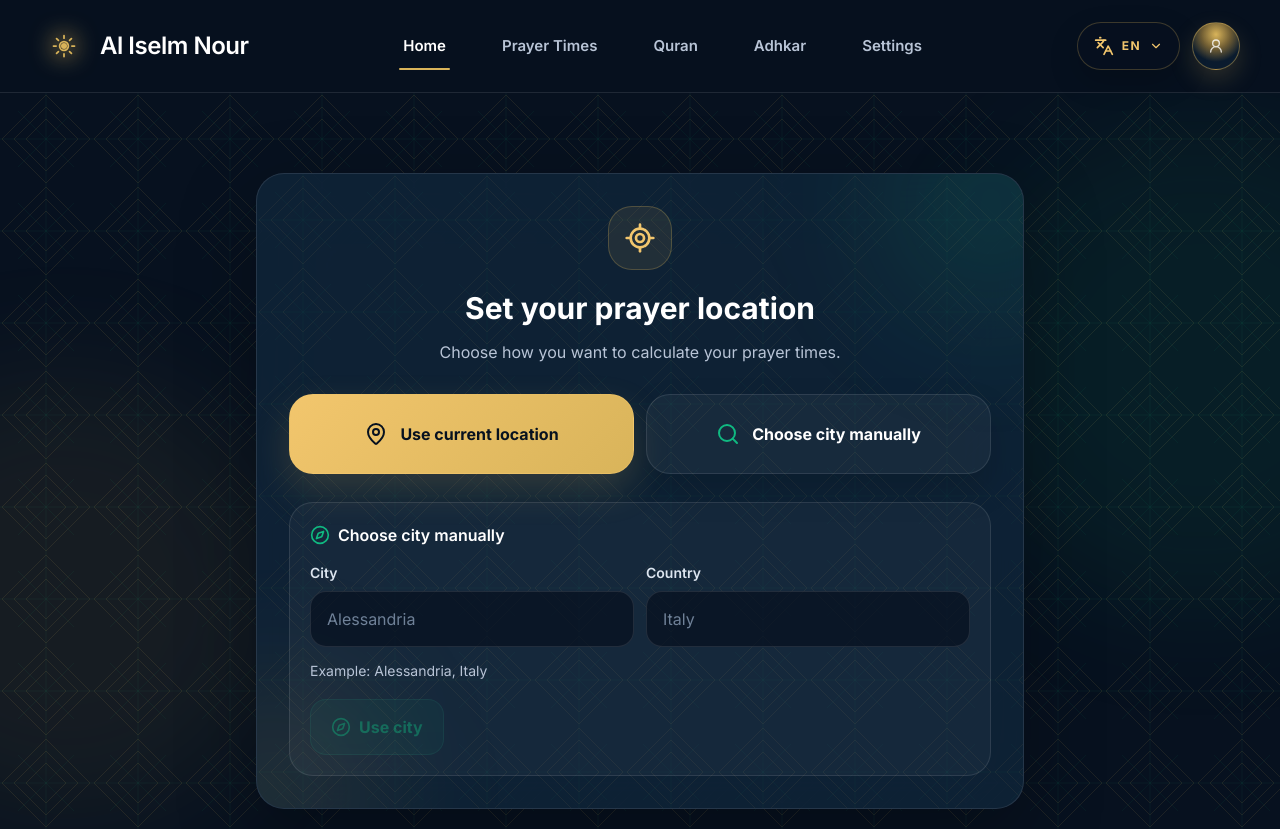
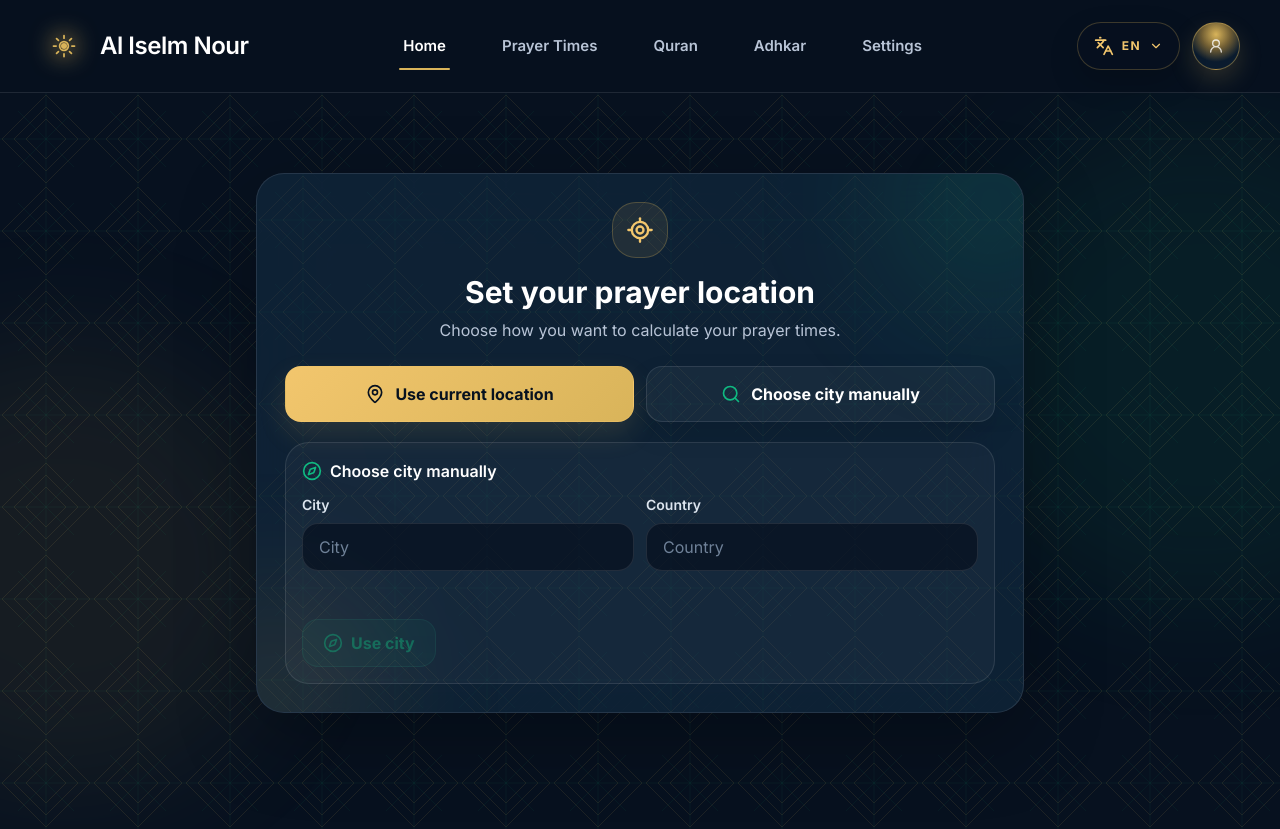
Before and after one commit to faresxjmaii/Sabili-Islamic-Quran-App, a React (Vite) app: page / in a window 1280 px wide. Shown: the top 829 px of the page. Built offline with nearby package versions, Linux system fonts and the light colour scheme; a web font is replaced by a local one.

Commit message:
Refine location setup layout

```diff
--- a/src/components/LocationPermissionCard.tsx
+++ b/src/components/LocationPermissionCard.tsx
@@ -38,16 +38,16 @@ export default function LocationPermissionCard({
   };
 
   return (
-    <section className="relative mx-auto max-w-3xl overflow-hidden rounded-[28px] border border-white/10 bg-[#0F2438]/88 p-5 text-center shadow-[0_26px_80px_rgba(0,0,0,0.28)] backdrop-blur-2xl sm:p-8">
+    <section className="relative mx-auto max-w-3xl overflow-hidden rounded-[28px] border border-white/10 bg-[#0F2438]/88 p-5 text-center shadow-[0_26px_80px_rgba(0,0,0,0.28)] backdrop-blur-2xl sm:p-7">
       <div className="absolute inset-0 bg-pattern opacity-45" />
       <div className="absolute -right-20 -top-20 size-56 rounded-full bg-[#10B981]/12 blur-3xl" />
       <div className="absolute -bottom-24 -left-24 size-56 rounded-full bg-[#D9B45A]/10 blur-3xl" />
       <div className="relative z-10">
-        <span className="mx-auto grid size-16 place-items-center rounded-3xl border border-[#D9B45A]/25 bg-[#D9B45A]/10 text-[#F2C66D]">
-          <LocateFixed className="size-8" />
+        <span className="mx-auto grid size-14 place-items-center rounded-3xl border border-[#D9B45A]/25 bg-[#D9B45A]/10 text-[#F2C66D]">
+          <LocateFixed className="size-7" />
         </span>
-        <h2 className="mt-5 text-2xl font-bold text-white sm:text-3xl">{t('locationSetupTitle')}</h2>
-        <p className="mx-auto mt-3 max-w-xl text-base leading-7 text-[#B8C4D6]">
+        <h2 className="mt-4 text-2xl font-bold text-white sm:text-3xl">{t('locationSetupTitle')}</h2>
+        <p className="mx-auto mt-2 max-w-xl text-sm leading-6 text-[#B8C4D6] sm:text-base">
           {t('locationSetupSubtitle')}
         </p>
 
@@ -57,29 +57,29 @@ export default function LocationPermissionCard({
           </div>
         ) : null}
 
-        <div className="mt-7 grid gap-3 sm:grid-cols-2">
+        <div className="mt-6 grid gap-3 sm:grid-cols-2">
           <button
             onClick={onEnable}
             disabled={isLocating}
-            className="group relative flex min-h-20 w-full items-center justify-center gap-3 overflow-hidden rounded-3xl border border-[#F2C66D]/40 bg-[linear-gradient(135deg,#F2C66D,#D9B45A)] px-5 py-4 text-base font-bold text-[#07111F] shadow-[0_16px_36px_rgba(217,180,90,0.18)] transition hover:-translate-y-0.5 disabled:cursor-wait disabled:opacity-70"
+            className="group relative flex min-h-14 w-full items-center justify-center gap-2.5 overflow-hidden rounded-2xl border border-[#F2C66D]/35 bg-[linear-gradient(135deg,#F2C66D,#D9B45A)] px-4 py-3 text-sm font-bold text-[#07111F] shadow-[0_12px_28px_rgba(217,180,90,0.14)] transition hover:-translate-y-0.5 disabled:cursor-wait disabled:opacity-70 sm:text-base"
             type="button"
           >
             <span className="absolute inset-0 translate-x-[-120%] bg-gradient-to-r from-transparent via-white/30 to-transparent transition duration-700 group-hover:translate-x-[120%]" />
-            <MapPin className="relative size-6" />
+            <MapPin className="relative size-5" />
             <span className="relative">{isLocating ? t('detectingLocation') : t('locationUseCurrent')}</span>
           </button>
 
           <a
             href="#manual-location"
-            className="flex min-h-20 w-full items-center justify-center gap-3 rounded-3xl border border-white/10 bg-white/[0.045] px-5 py-4 text-base font-bold text-white shadow-[0_16px_36px_rgba(0,0,0,0.12)] transition hover:-translate-y-0.5 hover:bg-white/[0.07]"
+            className="flex min-h-14 w-full items-center justify-center gap-2.5 rounded-2xl border border-white/10 bg-white/[0.045] px-4 py-3 text-sm font-bold text-white shadow-[0_12px_28px_rgba(0,0,0,0.10)] transition hover:-translate-y-0.5 hover:bg-white/[0.07] sm:text-base"
           >
-            <Search className="size-6 text-[#10B981]" />
+            <Search className="size-5 text-[#10B981]" />
             {t('chooseCityManually')}
           </a>
         </div>
 
-        <div id="manual-location" className="mt-7 rounded-[24px] border border-white/10 bg-white/[0.035] p-4 text-start sm:p-5">
-          <p className="mb-4 flex items-center gap-2 text-base font-semibold text-white">
+        <div id="manual-location" className="mt-5 rounded-[24px] border border-white/10 bg-white/[0.035] p-4 text-start">
+          <p className="mb-3 flex items-center gap-2 text-base font-semibold text-white">
             <Compass className="size-5 text-[#10B981]" />
             {t('chooseCityManually')}
           </p>
@@ -91,7 +91,7 @@ export default function LocationPermissionCard({
                 value={city}
                 onChange={(event) => setCity(event.target.value)}
                 placeholder={t('cityPlaceholder')}
-                className="h-14 w-full rounded-2xl border border-white/10 bg-[#07111F]/70 px-4 text-base text-white outline-none transition placeholder:text-[#6F8198] focus:border-[#D9B45A]/35"
+                className="h-12 w-full rounded-2xl border border-white/10 bg-[#07111F]/70 px-4 text-sm text-white outline-none transition placeholder:text-[#6F8198] focus:border-[#D9B45A]/35 sm:text-base"
               />
             </label>
 
@@ -106,7 +106,7 @@ export default function LocationPermissionCard({
                 }}
                 placeholder={t('countryPlaceholder')}
                 list="supported-country-options"
-                className="h-14 w-full rounded-2xl border border-white/10 bg-[#07111F]/70 px-4 text-base text-white outline-none transition placeholder:text-[#6F8198] focus:border-[#D9B45A]/35"
+                className="h-12 w-full rounded-2xl border border-white/10 bg-[#07111F]/70 px-4 text-sm text-white outline-none transition placeholder:text-[#6F8198] focus:border-[#D9B45A]/35 sm:text-base"
               />
               <datalist id="supported-country-options">
                 {supportedCountries.map((item) => (
@@ -124,15 +124,13 @@ export default function LocationPermissionCard({
                 <CheckCircle2 className="size-4 text-[#10B981]" />
                 {getCountryName(normalizedCountry, language)}
               </p>
-            ) : (
-              <p>{t('manualLocationExample')}</p>
-            )}
+            ) : null}
           </div>
 
           <button
             disabled={!canUseManual}
             onClick={handleUseManual}
-            className="mt-4 inline-flex h-14 w-full items-center justify-center gap-2 rounded-2xl border border-emerald-300/20 bg-emerald-400/12 px-5 text-base font-bold text-[#10B981] transition hover:bg-emerald-400/18 disabled:cursor-not-allowed disabled:opacity-45 sm:w-auto"
+            className="mt-3 inline-flex h-12 w-full items-center justify-center gap-2 rounded-2xl border border-emerald-300/20 bg-emerald-400/12 px-5 text-sm font-bold text-[#10B981] transition hover:bg-emerald-400/18 disabled:cursor-not-allowed disabled:opacity-45 sm:w-auto sm:text-base"
             type="button"
           >
             <Compass className="size-5" />
--- a/src/i18n.ts
+++ b/src/i18n.ts
@@ -78,9 +78,8 @@ const translations = {
     locationSetupTitle: 'Set your prayer location',
     locationSetupSubtitle: 'Choose how you want to calculate your prayer times.',
     locationUseCurrent: 'Use current location',
-    cityPlaceholder: 'Alessandria',
-    countryPlaceholder: 'Italy',
-    manualLocationExample: 'Example: Alessandria, Italy',
+    cityPlaceholder: 'City',
+    countryPlaceholder: 'Country',
     validCountryRequired: 'Please choose a valid country.',
     enableLocationTitle: 'Enable your location',
     enableLocationDescription: 'Al Iselm Nour uses your authorised GPS position to calculate accurate local prayer times. No fake default city will be shown.',
@@ -245,9 +244,8 @@ const translations = {
     locationSetupTitle: 'حدّد موقع الصلاة',
     locationSetupSubtitle: 'اختر كيف تحب نحسب أوقات الصلاة.',
     locationUseCurrent: 'استعمال موقعي الحالي',
-    cityPlaceholder: 'Alessandria',
-    countryPlaceholder: 'Italy',
-    manualLocationExample: 'مثال: Alessandria, Italy',
+    cityPlaceholder: 'المدينة',
+    countryPlaceholder: 'الدولة',
     validCountryRequired: 'يرجى اختيار دولة صحيحة.',
     enableLocationTitle: 'تفعيل الموقع',
     enableLocationDescription: 'يستخدم Al Iselm Nour موقعك المصرح به لحساب أوقات الصلاة المحلية بدقة. لن يتم عرض مدينة افتراضية وهمية.',
@@ -412,9 +410,8 @@ const translations = {
     locationSetupTitle: 'Imposta la località di preghiera',
     locationSetupSubtitle: 'Scegli come calcolare gli orari di preghiera.',
     locationUseCurrent: 'Usa la mia posizione',
-    cityPlaceholder: 'Alessandria',
-    countryPlaceholder: 'Italy',
-    manualLocationExample: 'Esempio: Alessandria, Italy',
+    cityPlaceholder: 'Città',
+    countryPlaceholder: 'Paese',
     validCountryRequired: 'Scegli un Paese valido.',
     enableLocationTitle: 'Abilita la tua posizione',
     enableLocationDescription: 'Al Iselm Nour usa la tua posizione autorizzata per calcolare orari di preghiera locali accurati. Non verra mostrata una citta predefinita fittizia.',
```
